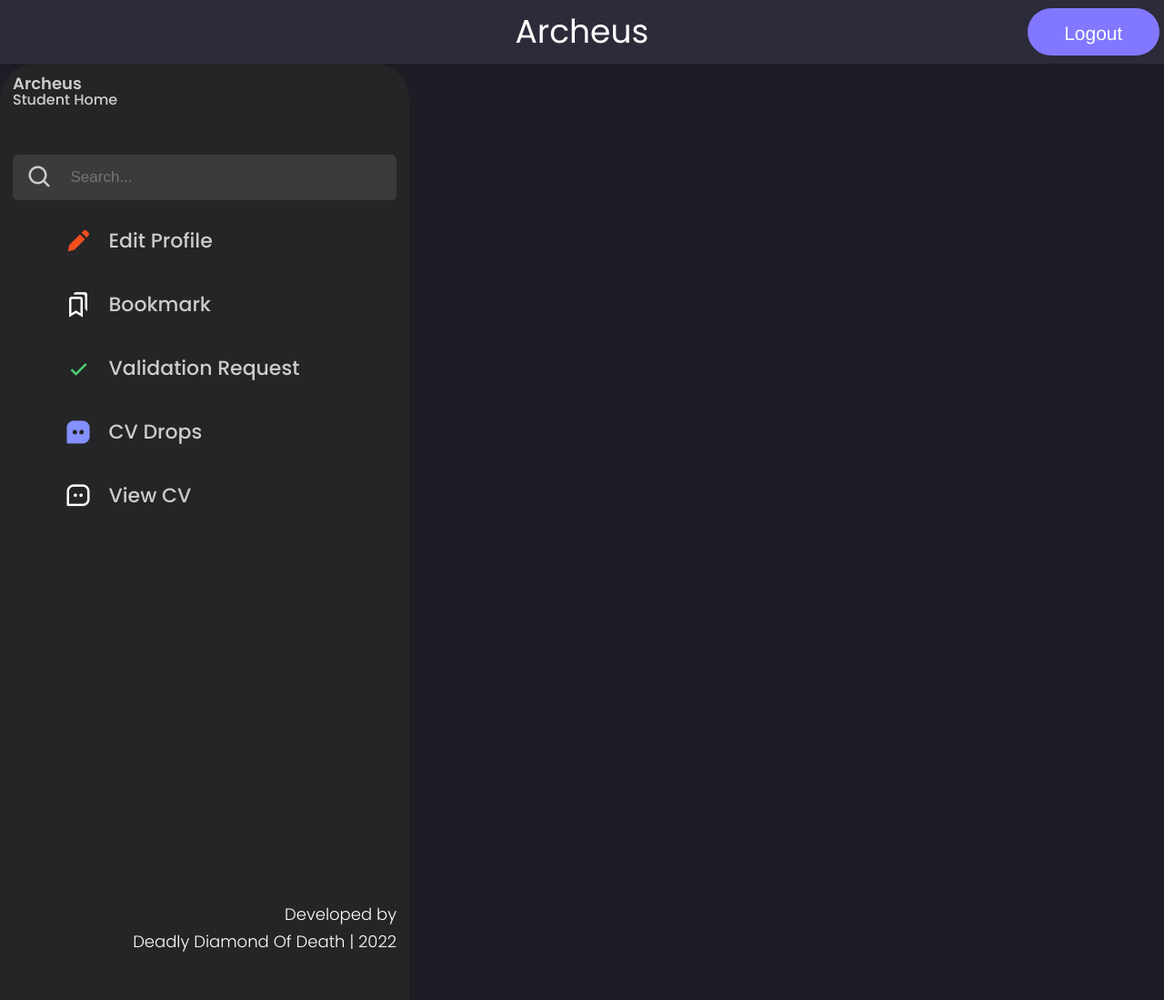
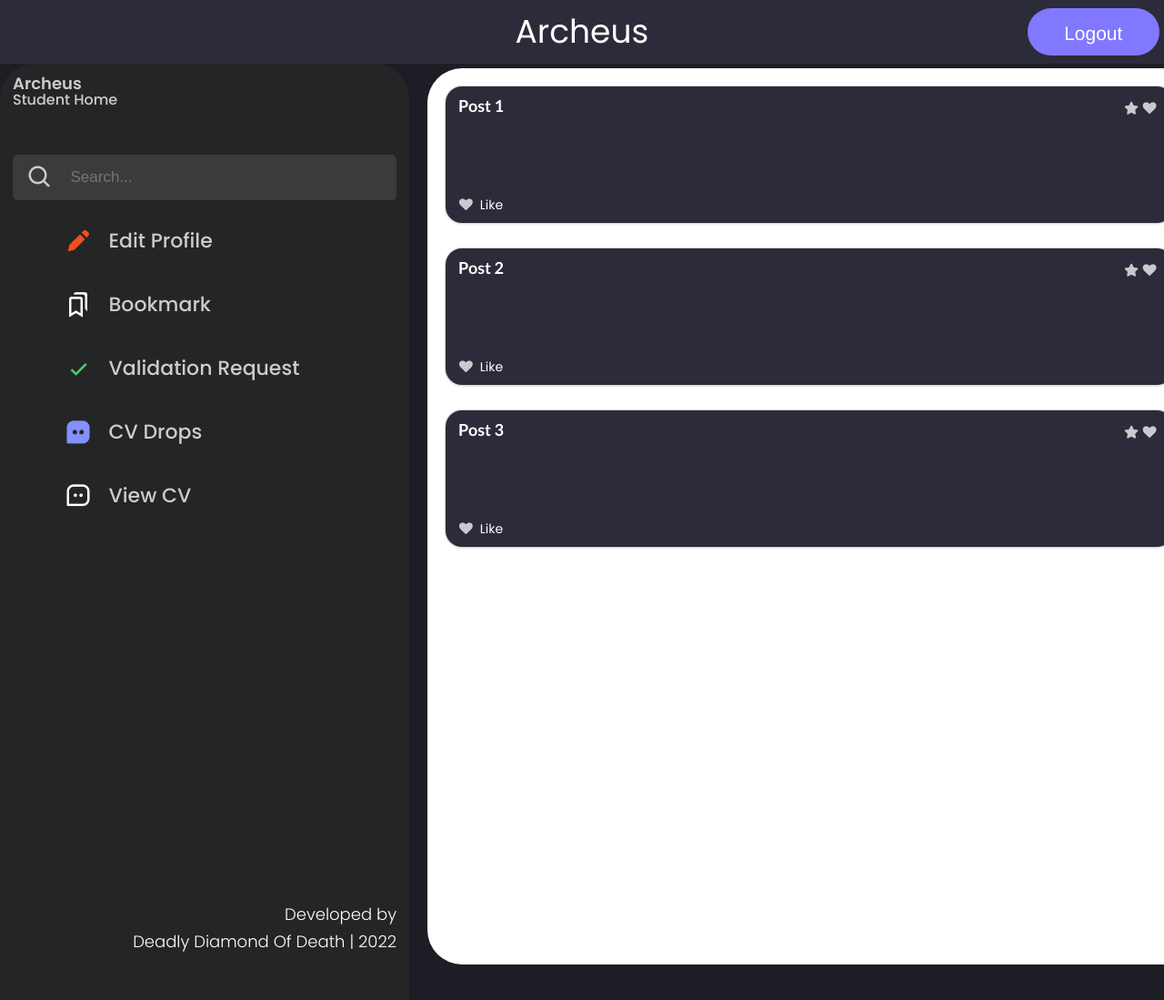
Before and after one commit to zyanislam/archeus, a PHP site: page /student_home.php in a window 1280 px wide. Shown: the top 1099 px of the page at 91% size. Run offline with PHP 8.4, Linux system fonts and the light colour scheme; some libraries are stand-ins or nearby versions.

Commit message:
update_logout

```diff
--- a/admin_home.php
+++ b/admin_home.php
@@ -29,7 +29,7 @@
             </div>
 
             <div id="top_logout">
-                <a class="ui orange button huge" name="signup" onclick="window.location.href = 'admin_logoutprocess.php';" id="logout_button">Logout</a>
+                <a class="ui orange button huge" name="logout" onclick="window.location.href = 'admin_logoutprocess.php';" id="logout_button">Logout</a>
             </div>
 
 
--- a/student_home.css
+++ b/student_home.css
@@ -373,3 +373,38 @@ body.dark .home .text{
 .spaceboxv{
     height: 10px;
 }
+
+.mid{
+    display: flex;
+    flex-direction: row;
+}
+
+.contentbox{
+    display: flex;
+    position: fixed;
+    flex-direction: column;
+    height: 985px;
+    width:1500px;
+    background-color: white;
+    top: 75px;
+    left: 470px;
+    border-radius: 38px;
+    border: 0px;
+    padding: 20px
+}
+
+.postbox{
+    background-color: #2C2B39 !important;
+    height: 150px;
+    width: 800px !important;
+    color: #fff !important;
+    border-radius: 18px !important;
+}
+
+.textline{
+    color: white;
+}
+
+#textline{
+    color: white;
+}
--- a/student_home.php
+++ b/student_home.php
@@ -33,10 +33,11 @@
             </div>
 
             <div id="top_logout">
-                <a class="ui orange button huge" name="signup" onclick="window.location.href = 'student_logoutprocess.php';" id="buttonbox2">Logout</a>
+                <a class="ui orange button huge" name="logout" onclick="window.location.href = 'student_logoutprocess.php';" id="buttonbox2">Logout</a>
             </div>
         </div>
 
+        <div class="mid">
             <nav class="sidebar open">
                 <header>
                     <div class="image-text">
@@ -124,10 +125,64 @@
 
             </nav>
 
-        <div>
+            <div class="contentbox">
+
+                <div class="ui card postbox">
+                    <div class="content">
+                        <i class="right floated like icon"></i>
+                        <i class="right floated star icon"></i>
+                        <div class="header" id="textline">Post 1</div>
+                        <div class="description">
+                            <p id="textline"></p>
+                        </div>
+                    </div>
+
+                    <div class="extra content">
+                        <span class="left floated like textline">
+                            <i class="like icon"></i>
+                            Like
+                        </span>
+                    </div>
+                </div>
+
+                <div class="ui card postbox">
+                    <div class="content">
+                        <i class="right floated like icon"></i>
+                        <i class="right floated star icon"></i>
+                        <div class="header" id="textline">Post 2</div>
+                        <div class="description">
+                            <p id="textline"></p>
+                        </div>
+                    </div>
+
+                    <div class="extra content">
+                        <span class="left floated like textline">
+                            <i class="like icon"></i>
+                            Like
+                        </span>
+                    </div>
+                </div>
+
+                <div class="ui card postbox">
+                    <div class="content">
+                        <i class="right floated like icon"></i>
+                        <i class="right floated star icon"></i>
+                        <div class="header" id="textline">Post 3</div>
+                        <div class="description">
+                            <p id="textline"></p>
+                        </div>
+                    </div>
+
+                    <div class="extra content">
+                        <span class="left floated like textline">
+                            <i class="like icon"></i>
+                            Like
+                        </span>
+                    </div>
+                </div>
 
             </div>
-
+        </div>
     </div>
 
 
--- a/teacher_home.php
+++ b/teacher_home.php
@@ -33,7 +33,7 @@
             </div>
 
             <div id="top_logout">
-                <a class="ui orange button huge" name="signup" onclick="window.location.href = 'teacher_logoutprocess.php';" id="buttonbox2">Logout</a>
+                <a class="ui orange button huge" name="logout" onclick="window.location.href = 'teacher_logoutprocess.php';" id="buttonbox2">Logout</a>
             </div>
         </div>
 
```
Lines whose indentation alone changed are shown as unchanged.
